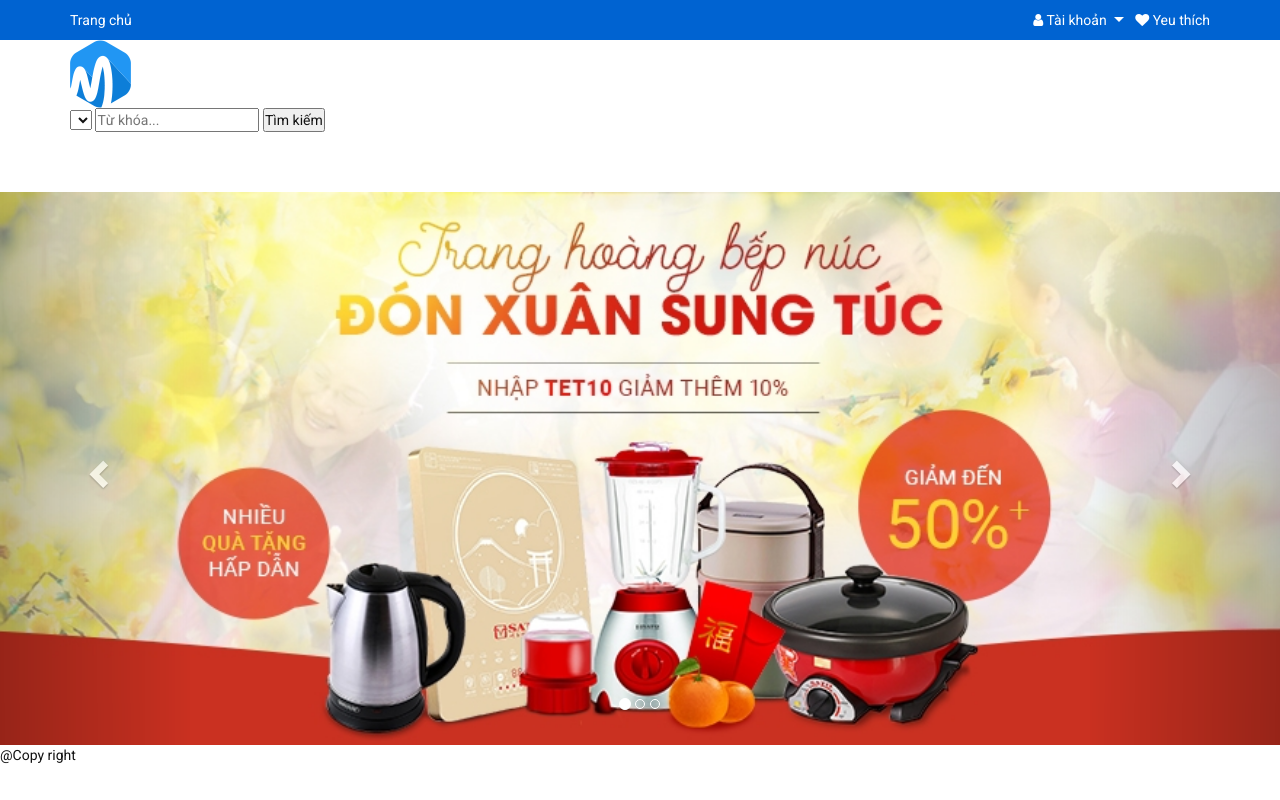
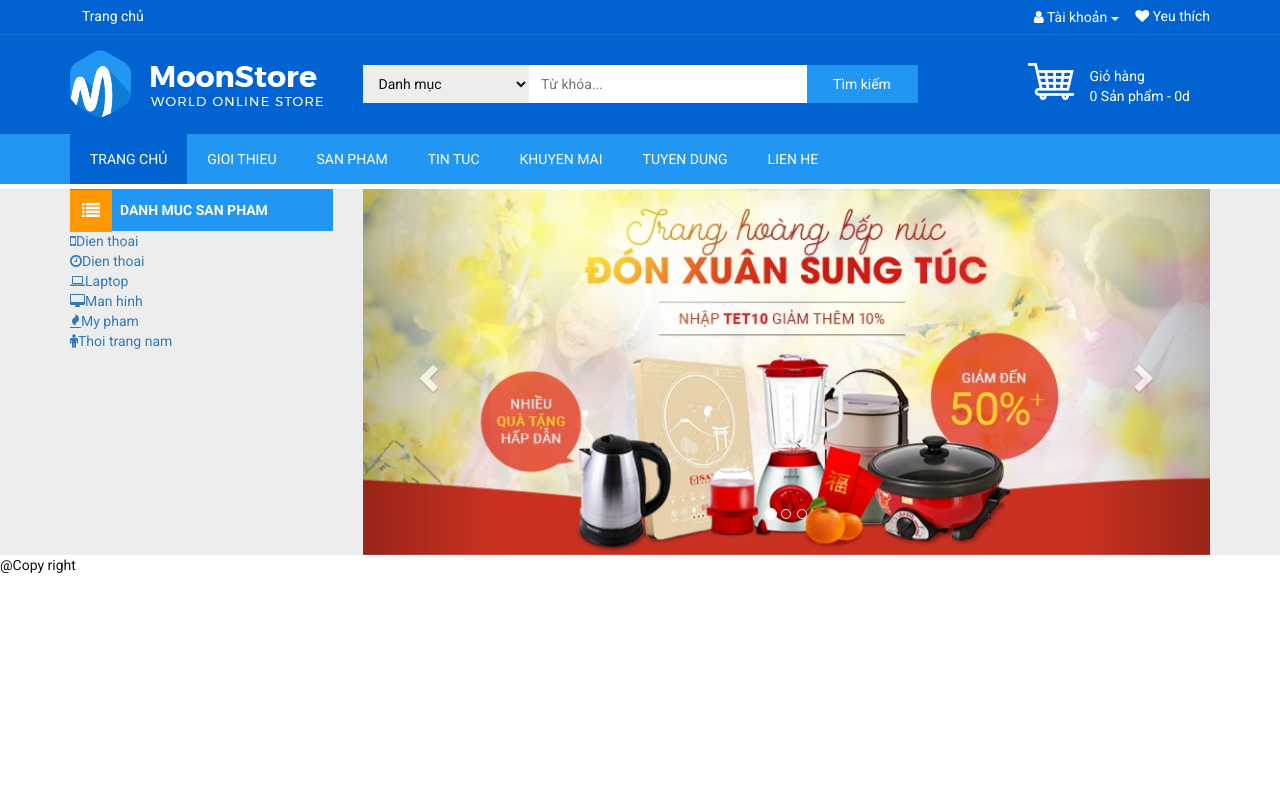
Before and after one commit to concolele/simon, a PHP site: page /index.html in a window 1280 px wide. Run offline with PHP 8.4, Linux system fonts and the light colour scheme; lists and menus that the app fills with data are empty.

Commit message:
all file

```diff
--- a/css/style.css
+++ b/css/style.css
@@ -19,6 +19,7 @@ body {
 header {
     background: #fff;
     position: relative;
+    padding-bottom: 0;
 }
 
 img {
@@ -33,50 +34,22 @@ img {
 header .top-header {
     background:  #0063d1;
     color:  #fff;
-    padding:  10px 0;
 }
 
 header a {
     color:  #fff;
     position:  relative;
+    display: block;
 }
 
-header ul li {
-    display:  inline-block;
+header .top-right>ul>li {
+    display: inline-block !important;
     position:  relative;
     list-style:  none;
 }
 
-header li.dropdown-top {
-    margin-right: 25px;
-}
-
-header .dropdown-top span:after {
-    content: '';
-    height: 0;
-    width: 0;
-    position: absolute;
-    top: 5px;
-    margin-left: 7px;
-    border: 5px solid transparent;
-    border-color: rgba(255,255,255,1) rgba(0,0,0,0) rgba(0,0,0,0);
-}
-
 header .top-right.pull-right {
     position:  relative;
-}
-
-header .sub-account {
-    display:  none;
-    position:  absolute;
-    background: #2196f3;
-    top: 30px;
-    min-width: 150px;
-    right: -10px;
-}
-
-header .account li:hover ul {
-    display:  inline-block;
 }
 
 header .sub-account>li {
@@ -84,11 +57,160 @@ header .sub-account>li {
     margin:  0 10px;
 }
 
-ul.account {
-    position:  relative;
-}
-
 header a:hover {
     text-decoration:  none;
     color:  #fff;
 }
+
+header .btn:hover {
+    color:  #fff;
+}
+
+header .dropdown-menu {
+    background: #2196f3;
+    border-radius:  0;
+    border: none;
+    position:  absolute;
+    left: -60px;
+}
+
+header .dropdown-menu>a {
+    padding: 2px 10px;
+    line-height:  35px;
+}
+
+header .top-right>ul>li>a {
+    padding: 6px 0px 6px 12px;
+}
+
+header .top-left>a {
+    padding:  6px 12px;
+}
+
+header .center-header {
+    background:  #0063d1;
+    border-top: 1px solid rgba(255,255,255,.1);
+    padding:  15px 0;
+}
+
+header .box-search select {
+    height:  38px;
+    float:  left;
+    width:  30%;
+    border:  none;
+    background:  #ededed;
+    padding:  6px 12px;
+}
+
+header .box-search input[type="text"] {
+    float:  left;
+    width:  50%;
+    height:  38px;
+    border:  none;
+    padding:  6px 12px;
+}
+
+header .box-search button {
+    border:  none;
+    background: #2196F3;
+    float:  left;
+    width: 20%;
+    padding:  6px 12px;
+    height:  38px;
+    color: #fff;
+}
+
+header .box-search {
+    padding: 15px 0;
+}
+
+a.cart-top {
+    text-align: left;
+    background: url(../img/sprite.png) no-repeat;
+    padding: 3px 0 0 62px;
+    margin: 13px 20px;
+    float:  right;
+}
+
+header .menu-top {
+    background: #2196F3;
+    display:  inline-block;
+    width: 100%;
+}
+
+header .menu-top .main-menu ul li {
+    display: inline-block;
+    padding: 15px 20px;
+    float: left;
+    position:  relative;
+}
+
+header .menu-top .main-menu ul li a {
+    text-transform: uppercase;
+}
+
+header .menu-top .main-menu ul li.active-menu {
+    background: #0063d1;
+}
+
+header .menu-top .main-menu ul li:hover {
+    background: #0063d1;
+}
+
+header .sub-menu {
+    display:  none;
+    position:  absolute;
+    z-index:  1;
+    top: 50px;
+    left:  0;
+    border-top: 1px solid #0063d1;
+    min-width: 150px;
+    transition: all .3s;
+}
+
+header .menu-top .main-menu ul li:hover .sub-menu {
+    display:  inline-block;
+}
+
+header ul>li>ul>li {
+    width: 100%;
+    background: #fff;
+}
+
+header ul>li>ul>li a {
+    color:  #000;
+}
+
+header .main-menu {
+    position:  relative;
+}
+
+.content {background:  #ededed;}
+
+.content .active-menu-content i.fa.fa-list {
+    background: #ff9800;
+    color:  #fff;
+    padding: 12px;
+    position:  absolute;
+    font-size: 18px;
+    top: -12px;
+    left: -50px;
+}
+
+li.active-menu-content {
+    padding: 11px 10px 11px 50px;
+    background: #2196F3;
+    display:  inline-block;
+    position:  relative;
+    width: 100%;
+}
+
+.content .box-category .top-content-menu span {
+    background:  #2196F3;
+    color:  #fff;
+    width:  100%;
+    position:  relative;
+    text-transform:  uppercase;
+    font-weight: bold;
+    font-size: 14px;
+}
--- a/index.html
+++ b/index.html
@@ -22,15 +22,16 @@
                   </div>
                   <div class="top-right pull-right">
                     <ul class="account">
-                      <li class="dropdown-top">
-                        <a href="">
+                      <li class="dropdown show">
+                        <a class="btn btn-secondary dropdown-toggle" href="#" role="button" id="dropdownMenuLink" data-toggle="dropdown" aria-haspopup="true" aria-expanded="false">
                           <i class="fa fa-user"></i>
                           <span class="account">Tài khoản</span>
+                          <span class="caret"></span>
                         </a>
-                        <ul class="sub-account">
-                          <li><a href="">Đăng nhập</a></li>
-                          <li><a href="">Đăng xuất</a></li>
-                        </ul>
+                        <div class="dropdown-menu" aria-labelledby="dropdownMenuLink">
+                          <a class="dropdown-item" href="#">Đăng nhập</a>
+                          <a class="dropdown-item" href="#">Đăng xuất</a>
+                        </div>
                       </li>
                       <li>
                         <a href="">
@@ -47,27 +48,28 @@
           <div class="center-header">
             <div class="container">
               <div class="row">
-                <div class="col-xs-12 col-sm-12 col-md-4 col-lg-12">
+                <div class="col-4 col-sm-4 col-md-4 col-lg-3 mobile-style">
                   <div class="logo-header">
                     <a href=""><img src="img/logo.png" alt=""></a>
                   </div>
                 </div>
-                <div class="col-xs-12 col-sm-12 col-md-4 col-lg-12">
+                <div class="col-4 col-sm-4 col-md-4 col-lg-6 mobile-style">
                   <div class="box-search">
                     <form action="" method="get" role="form">
                       <select name="product-cat" id="product-cat">
-                        <option value="1"></option>
-                        <option value="1"></option>
-                        <option value="1"></option>
+                        <option value="1">Danh mục</option>
+                        <option value="1">Laptop</option>
+                        <option value="1">Quần áo nam</option>
+                        <option value="1">Quần áo nữ</option>
                       </select>
                       <input type="text" placeholder="Từ khóa...">
                       <button>Tìm kiếm</button>
+                      <div class="clear"></div>
                     </form>
                   </div>
                 </div>
-                <div class="col-xs-12 col-sm-12 col-md-4 col-lg-12">
-                  <a href="">
-                    <img src="" alt="">
+                <div class="col-4 col-sm-4 col-md-4 col-lg-3 mobile-style">
+                  <a href="" class="cart-top">
                     <span>Giỏ hàng</span>
                     <br>
                     <span>0 Sản phẩm - 0d</span>
@@ -88,6 +90,17 @@
                   </li>
                   <li>
                     <a href="#">San pham</a>
+                    <ul class="sub-menu">
+                      <li>
+                        <a href="#">Laptop</a>
+                      </li>
+                      <li>
+                        <a href="#">Quan ao nam</a>
+                      </li>
+                      <li>
+                        <a href="#">Quan ao nu</a>
+                      </li>
+                    </ul>
                   </li>
                   <li>
                     <a href="#">Tin tuc</a>
@@ -105,9 +118,51 @@
               </div>
             </div>
           </div><!--menu-header-->
+          <div class="clear"></div>
         </header>
-
         <div class="content">
+          <div class="top-content">
+            <div class="container">
+              <div class="row">
+                <div class="col-xs-12 col-sm-12 col-md-12 col-lg-3">
+                  <div class="box-category">
+                    <ul class="top-content-menu">
+                      <li class="active-menu-content">
+                        <span><i class="fa fa-list"></i>Danh muc san pham</span>
+                      </li>
+                      <li>
+                        <a href=""><i class="fa fa-mobile"></i>Dien thoai</a>
+                      </li>
+                      <li>
+                        <a href=""><i class="fa fa-clock-o"></i>Dien thoai</a>
+<!--                         <ul class="sub-menu">
+                          <li>
+                            <a href="#">Laptop</a>
+                          </li>
+                          <li>
+                            <a href="#">Quan ao nam</a>
+                          </li>
+                          <li>
+                            <a href="#">Quan ao nu</a>
+                          </li>
+                        </ul> -->
+                      </li>
+                      <li>
+                        <a href=""><i class="fa fa-laptop"></i>Laptop</a>
+                      </li>
+                      <li>
+                        <a href=""><i class="fa fa-desktop"></i>Man hinh</a>
+                      </li>
+                      <li>
+                        <a href=""><i class="fa fa-fire"></i>My pham</a>
+                      </li>
+                      <li>
+                        <a href=""><i class="fa fa-male"></i>Thoi trang nam</a>
+                      </li>
+                    </ul>
+                  </div>
+                </div>
+                <div class="col-xs-12 col-sm-12 col-md-12 col-lg-9">
                   <div id="myCarousel" class="carousel slide" data-ride="carousel">
                     <!-- Indicators -->
                     <ol class="carousel-indicators">
@@ -137,6 +192,11 @@
                       <span class="sr-only">Next</span>
                     </a>
                   </div><!--end slide-->
+                </div>
+              </div>
+            </div>
+          </div>
+
 
         </div><!--end content -->
       </div><!--end wrapper -->
--- a/note.txt
+++ /dev/null
@@ -1,3 +0,0 @@
-header-top icon i và input lệch nhau
-content search property input vs select lệch width
-chưa transition được a:before widget-toRoom
```
Also changed, not shown: css/style2702.css (deleted, +0 -251 lines). Lines whose indentation alone changed are shown as unchanged.
